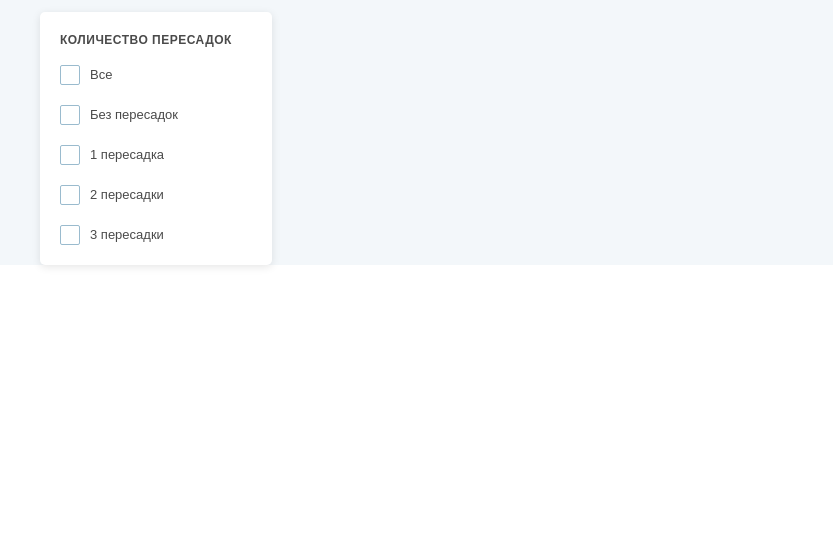
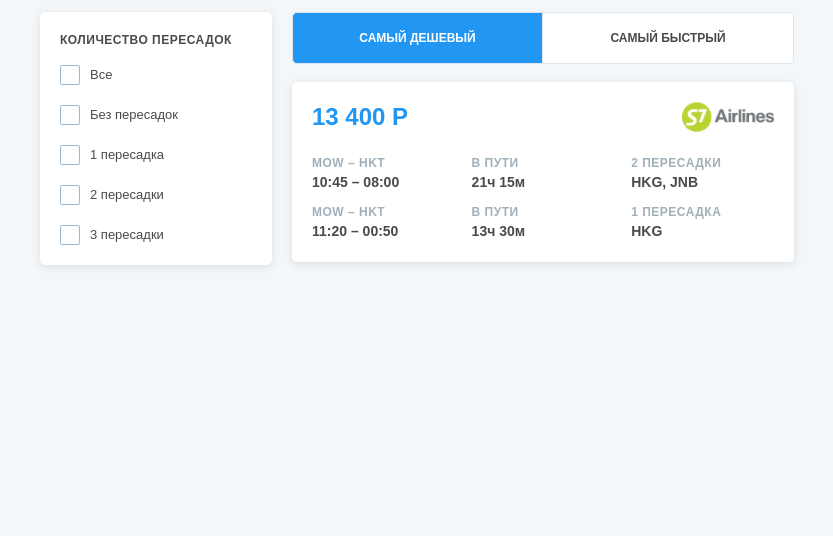
Before and after one commit to EmeraldBoar/flexberry, a website: page src/index.html in a window 1280 px wide. Shown: the part 147-683 px from the top of the page, without its empty margins (223-1056 px from the left). Drawn offline with nearby package versions, Linux system fonts and the light colour scheme; files that its build step writes are made by us from their sources; files whose address does not match are found by name; a web font is replaced by a local one.

Commit message:
feat: add styles for search blocks, filters, sorting and tickets

```diff
--- a/gulp/version.json
+++ b/gulp/version.json
@@ -1,3 +1,3 @@
 {
-    "main": "20220319205926"
+    "main": "20220403132630"
 }
--- a/src/index.html
+++ b/src/index.html
@@ -4,6 +4,7 @@
   "title": "Главная"
 })
 <body>
+  <div class="wrapper">
     <header class="page-header">
       <div class="page-header__container container">
         <img class="page-header__logo" src="./img/icons/icons.svg#logo-plain" alt="logo-plain" width="82" height="89"/>
@@ -13,8 +14,9 @@
       <h1 class="visually-hidden">Aviasales - поиск дешевых авиабилетов</h1>
       <section class="search">
         <h2 class="visually-hidden">Поиск авиабилетов</h2>
-      <div class="search_container container">
-        <div class="filters border-radius box-shadow">
+        <div class="search__container container">
+          <div class="search__wrapper search__wrapper__aside">
+            <div class="search__filters filters">
               <h2 class="filters__title">Количество пересадок</h2>
                 <div class="filters__list">
                   <label class="filters__label">Все
@@ -40,7 +42,49 @@
                 </div>
             </div>
           </div>
+          <div class="search__wrapper search__wrapper__content">
+            <div class="search__sort sort">
+              <button class="sort__button sort__button--active">Самый дешевый</button>
+              <button class="sort__button">Самый быстрый</button>
+            </div>
+            <ul class="tickets">
+              <li class="tickets__item">
+                <div class="tickets__header">
+                  <span class="tickets__price">13 400 Р</span>
+                  <div class="tickets__logo">
+                    <img src="@img/logo-s7.png" alt="s7 airlines" width="110" height="36">
+                  </div>
+                </div>
+                <table class="tickets__table tickets__departure">
+                  <tr class="tickets__row">
+                    <th class="tickets__table-header">Mow – Hkt</th>
+                    <th class="tickets__table-header">В пути</th>
+                    <th class="tickets__table-header">2 пересадки</th>
+                  </tr>
+                  <tr class="tickets__row">
+                    <td class="tickets__table-data">10:45 – 08:00</td>
+                    <td class="tickets__table-data">21ч 15м</td>
+                    <td class="tickets__table-data">HKG, JNB</td>
+                  </tr>
+                </table>
+                <table class="tickets__table tickets__arrival">
+                  <tr class="tickets__row">
+                    <th class="tickets__table-header">Mow – Hkt</th>
+                    <th class="tickets__table-header">В пути</th>
+                    <th class="tickets__table-header">1 пересадка</th>
+                  </tr>
+                  <tr class="tickets__row">
+                    <td class="tickets__table-data">11:20 – 00:50</td>
+                    <td class="tickets__table-data">13ч 30м</td>
+                    <td class="tickets__table-data">HKG</td>
+                  </tr>
+                </table>
+              </li>
+            </ul>
+          </div>
+        </div>
       </section>
     </main>
+  </div>
 </body>
 </html>
--- a/src/scss/blocks/_filters.scss
+++ b/src/scss/blocks/_filters.scss
@@ -3,6 +3,16 @@
   padding-top: 22px;
   padding-bottom: 10px;
   background-color: #ffffff;
+  @include border-radius;
+  @include box-shadow;
+
+  @media (max-width: 800px) {
+    width: 100%;
+  }
+
+  @media (max-width: 450px) {
+    padding-top: 20px;
+  }
 }
 
 .filters__title {
@@ -14,6 +24,11 @@
   font-weight: 600;
   letter-spacing: 0.5px;
   text-transform: uppercase;
+
+  @media (max-width: 450px) {
+    font-size: 10px;
+    line-height: 20px;
+  }
 }
 
 .filters__list {
@@ -33,6 +48,12 @@
   &:hover,
   &:focus-within {
     background-color: #f1fcff;
+  }
+
+  @media (max-width: 450px) {
+    font-size: 12px;
+    line-height: 20px;
+    padding: 5px 50px;
   }
 }
 
--- a/src/scss/blocks/_search.scss
+++ b/src/scss/blocks/_search.scss
@@ -1,4 +1,36 @@
-.search_container {
+.search {
+  display: flex;
+  flex: 1 1 auto;
+}
+
+.search__container {
+  display: flex;
+  column-gap: 20px;
+  flex: 1 1 auto;
   padding-top: 15px;
+  padding-bottom: 120px;
   background-color: #f3f7fa;
+
+  @media (max-width: 800px) {
+    flex-direction: column;
+    row-gap: 20px;
+  }
 }
+
+
+.search__wrapper__aside {
+  display: flex;
+  flex-direction: column;
+}
+
+.search__wrapper__content {
+  width: 67%;
+
+  @media (max-width: 800px) {
+    width: 100%;
+  }
+}
+
+.search__sort {
+  margin-bottom: 18px;
+}
--- /dev/null
+++ b/src/scss/blocks/_sort.scss
@@ -0,0 +1,38 @@
+.sort {
+  display: flex;
+}
+
+.sort__button {
+  flex-basis: 50%;
+  padding: 15px 25px;
+  color: $main-font-color;
+  font-size: 12px;
+  line-height: 20px;
+  font-weight: 600;
+  text-transform: uppercase;
+  background-color: #ffffff;
+  border: 1px solid #DFE5EC;
+  cursor: pointer;
+  transition: background-color 300ms ease;
+
+  &:first-child {
+    border-top-left-radius: 5px;
+    border-bottom-left-radius: 5px;
+  }
+
+  &:last-child {
+    border-left: none;
+    border-top-right-radius: 5px;
+    border-bottom-right-radius: 5px;
+  }
+
+  &--active {
+    color: #ffffff;
+    background-color: #2196f3;
+  }
+
+  @media (max-width: 450px) {
+    padding: 15px 17px;
+    font-size: 11px;
+  }
+}
--- /dev/null
+++ b/src/scss/blocks/_tickets.scss
@@ -0,0 +1,97 @@
+.tickets {
+  display: flex;
+  flex-direction: column;
+  row-gap: 20px;
+  margin: 0;
+  padding: 0;
+  list-style: none;
+}
+
+.tickets__item {
+  padding: 20px;
+  background-color: #ffffff;
+  cursor: pointer;
+  @include box-shadow;
+  @include border-radius;
+
+  @media (max-width: 450px) {
+    padding: 20px 10px;
+  }
+}
+
+.tickets__header {
+  display: flex;
+  justify-content: space-between;
+  align-items: center;
+  margin-bottom: 22px;
+
+  @media (max-width: 450px) {
+    margin-bottom: 15px;
+  }
+}
+
+
+.tickets__price {
+  color: #2196F3;
+  font-size: 24px;
+  line-height: 24px;
+  font-weight: 600;
+
+  @media (max-width: 450px) {
+    font-size: 20px;
+    line-height: 20px;
+  }
+}
+
+.tickets__logo img {
+  display: block;
+  height: 30px;
+  width: auto;
+}
+
+.tickets__table {
+  width: 100%;
+  border-collapse: collapse;
+}
+
+.tickets__departure {
+  margin-bottom: 10px;
+}
+
+.tickets__row {
+  display: flex;
+  column-gap: 21px;
+
+  @media (max-width: 450px) {
+    column-gap: 10px
+  }
+}
+
+.tickets__table-header {
+  width: 30%;
+  padding: 0;
+  color: #A0B0B9;
+  font-size: 12px;
+  line-height: 18px;
+  font-weight: 600;
+  letter-spacing: 0.5px;
+  text-transform: uppercase;
+
+  @media (max-width: 450px) {
+    font-size: 10px;
+    line-height: 16px;
+  }
+}
+
+.tickets__table-data {
+  width: 30%;
+  padding: 0;
+  font-size: 14px;
+  line-height: 21px;
+  font-weight: 600;
+
+  @media (max-width: 450px) {
+    font-size: 12px;
+    line-height: 16px;
+  }
+}
--- a/src/scss/core.scss
+++ b/src/scss/core.scss
@@ -17,6 +17,7 @@ img {
 }
 
 html {
+  height: 100%;
   box-sizing: border-box;
   scroll-behavior: smooth;
   overflow-x: hidden;
@@ -29,22 +30,35 @@ html {
 }
 
 body {
+  height: 100%;
   font-family: "OpenSans", sans-serif;
   color: $main-font-color;
   font-size: 12px;
   line-height: 20px;
 }
 
+.wrapper {
+  display: flex;
+  flex-direction: column;
+  min-height: 100%;
+}
+
+.page-main {
+  display: flex;
+  flex-direction: column;
+  flex: 1 1 auto;
+}
+
 .container {
   max-width: 960px;
   margin: 0 auto;
   padding: 0 103px;
+
+  @media (max-width: 800px) {
+    padding: 0 50px;
+  }
+
+  @media (max-width: 450px) {
+    padding: 0 20px;
+  }
 }
-
-.border-radius {
-  border-radius: 5px;
-}
-
-.box-shadow {
-  box-shadow: 0px 2px 8px rgba(0, 0, 0, 0.1);
-}
--- /dev/null
+++ b/src/scss/mixins.scss
@@ -0,0 +1,8 @@
+@mixin border-radius {
+  border-radius: 5px;
+}
+
+
+@mixin box-shadow {
+  box-shadow: 0px 2px 8px rgba(0, 0, 0, 0.1);
+}
--- a/src/scss/style.scss
+++ b/src/scss/style.scss
@@ -3,6 +3,9 @@
 @import "./variables.scss";
 
 @import "./core.scss";
+@import "./mixins.scss";
 @import "./blocks/header.scss";
 @import "./blocks/search.scss";
 @import "./blocks/filters.scss";
+@import "./blocks/sort.scss";
+@import "./blocks/tickets.scss";
```
Also changed, not shown: src/img/logo-s7.png (added). Lines whose indentation alone changed are shown as unchanged.
